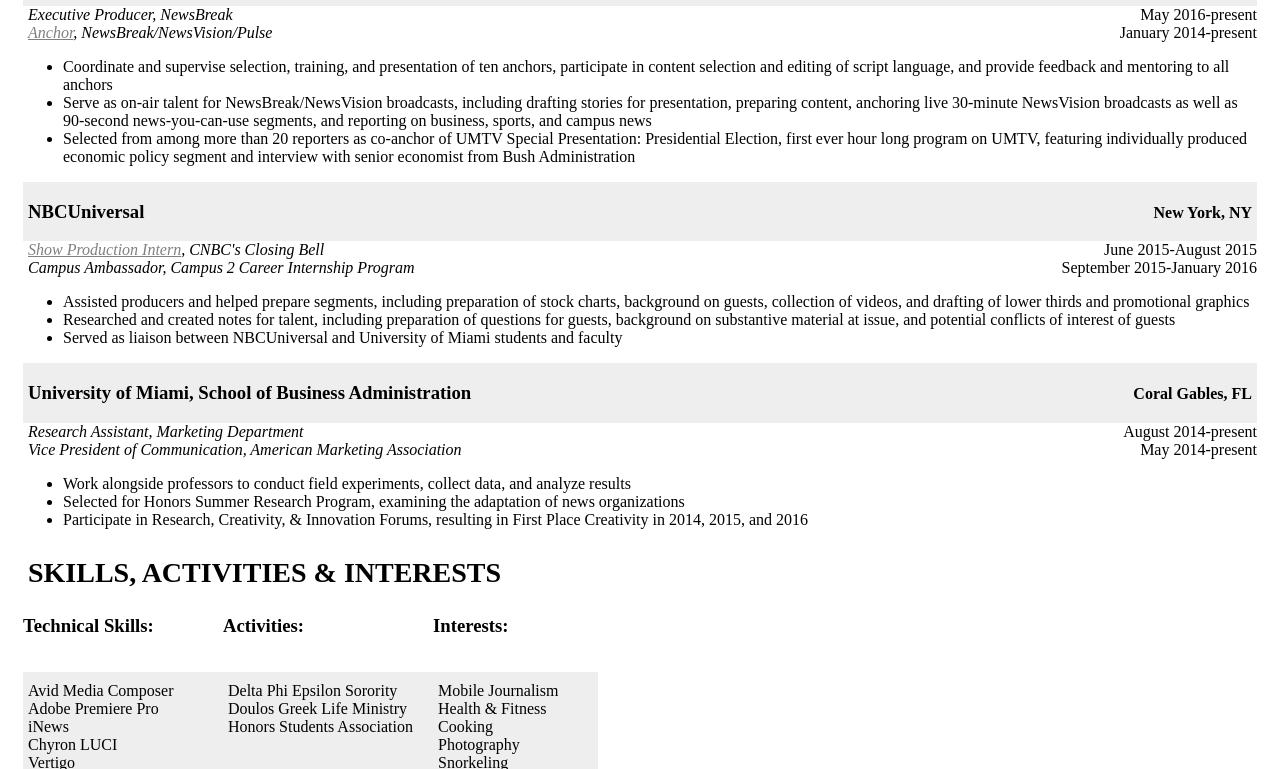
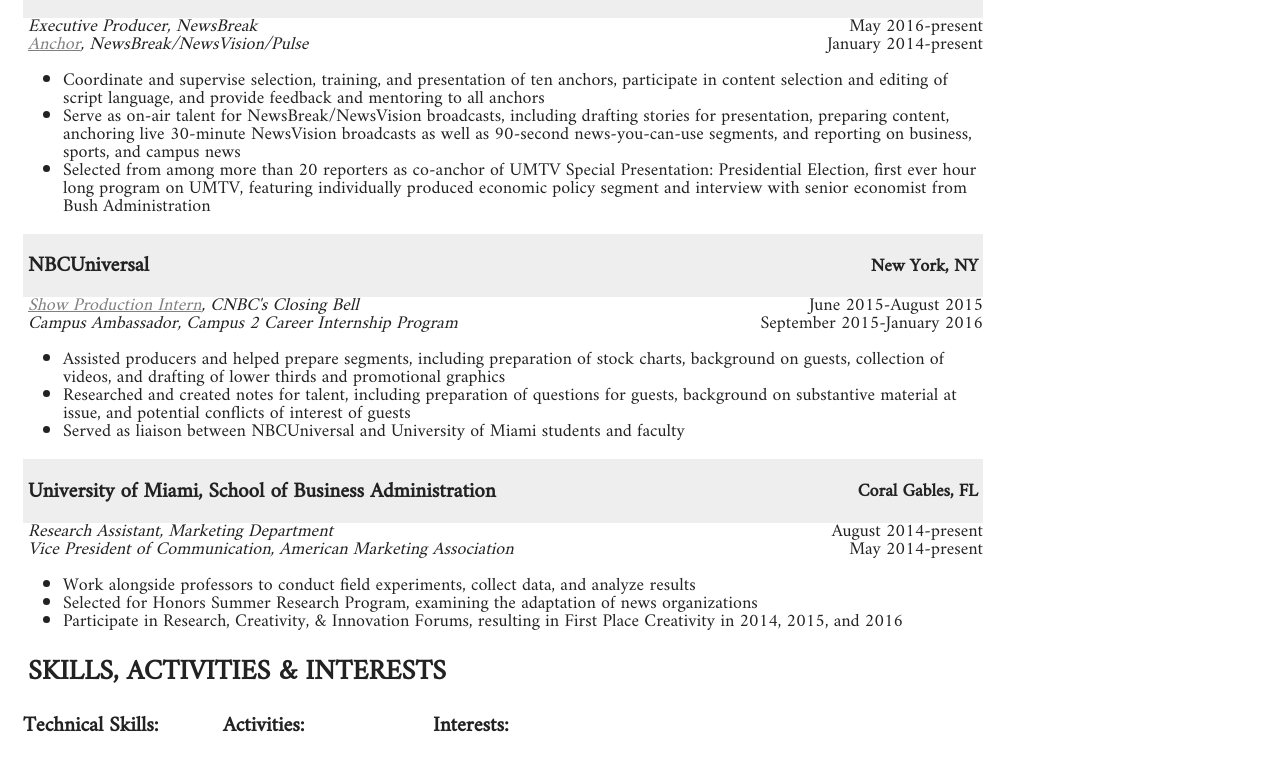
Before and after one commit to katmeyers21/katmeyers21.github.io, a plain HTML site: page resume.html in a window 1280 px wide. Shown: the part 737-1506 px from the top of the page. Drawn offline with Linux system fonts and the light colour scheme.

Commit message:
corrections

```diff
--- a/CSS/style.css
+++ b/CSS/style.css
@@ -1,14 +1,12 @@
-<link href="https://fonts.googleapis.com/css?family=Roboto+Condensed" rel="stylesheet">
-<link href="https://fonts.googleapis.com/css?family=Satisfy" rel="stylesheet">
-
 body{
-  font-size: 14px;
-  font-family: 'Roboto Condensed', sans-serif;
+  font-size: 18px;
+  font-family: 'Amiri', serif;
   color: #222;
   line-height: 1.0;
 }
 
 #container{
+  width: 960px;
   margin: 5px;
   padding: 10px;
 }
@@ -27,7 +25,7 @@
   margin-bottom: 15px;
   padding-bottom: 5px;
   background-color: #eee;
-  font-family: 'Satisfy', cursive;
+  font-family: 'Great Vibes', cursive;
   font-size: 50px;
 }
 
--- a/resume.html
+++ b/resume.html
@@ -1,19 +1,22 @@
 <!DOCTYPE html>
 <html lang="en">
-
   <head>
      <meta charset="utf-8"/>
      <title>Kathryn Meyers</title>
      <link href="css/style.css" rel="stylesheet" />
+     <style>@import url('https://fonts.googleapis.com/css?family=Amiri|Great+Vibes');</style>
+
    </head>
 
   <body>
+
     <div id="container">
 
       <header>
         <div id="picturebox">
           <img src="images/rsz_profilepicture.jpg" alt="Headshot"/>
         </div>
+
         <h1 id="name">Kathryn A. Meyers</h1>
           <ul>
             <li id="address"><strong>Address:</strong> 80 Candlewood Drive</li>
@@ -35,12 +38,16 @@
       <main>
         <section>
           <h2 id="education">Education</h2>
+
           <div id="school"><h3>University of Miami</h3>
+
           <div id="location"><p><strong>Coral Gables, FL</strong></p></div></div>
+
           <div id="degree"><p><em>Bachelor of Science in Business Administration: Marketing</em></p></div>
+
           <div id="degree2"><p><em>Bachelor of Science in Communication: Broadcast Journalism</em></p>
+
           <div id="graddate"><p>May 2017</p></div></div>
-
 
           <ul>
             <li><strong>GPA: </strong> 3.94; <strong>SAT: </strong>2310 (Writing:800)</li>
@@ -54,10 +61,15 @@
 
             <article>
               <div id="company"><h3>University of Miami Television</h3>
+
               <div id="location2"><p><strong>Coral Gables, FL</strong></p></div></div>
+
               <div id="position"><p><em>Executive Producer, NewsBreak</em></p>
+
               <div id="date"><p>May 2016-present</p></div></div>
+
               <div id="position2"><p><em><a href="http://kathrynmeyers.com/broadcast">Anchor</a>, NewsBreak/NewsVision/Pulse</em></p>
+
               <div id="date2"><p>January 2014-present</p></div></div>
 
               <ul>
@@ -69,10 +81,15 @@
 
             <article>
               <div id="company2"><h3>NBCUniversal</h3>
+
               <div id="location3"><p><strong>New York, NY</strong></p></div></div>
+
               <div id="position3"><p><em><a href="https://youtu.be/SlilgSYHvLo">Show Production Intern</a>, CNBC's Closing Bell </em></p>
+
               <div id="date3"><p>June 2015-August 2015</p></div></div>
+
               <div id="position4"><p><em>Campus Ambassador, Campus 2 Career Internship Program </em></p>
+
               <div id="date4"><p>September 2015-January 2016</p></div></div>
 
               <ul>
@@ -84,10 +101,15 @@
 
             <article>
               <div id="company3"><h3>University of Miami, School of Business Administration</h3>
+
               <div id="location4"><p><strong>Coral Gables, FL</strong></p></div></div>
+
               <div id="position5"><p><em>Research Assistant, Marketing Department</em></p>
+
               <div id="date5"><p>August 2014-present</p></div></div>
+
               <div id="position6"><p><em>Vice President of Communication, American Marketing Association </em></p>
+
               <div id="date6"><p>May 2014-present</p></div></div>
 
               <ul>
@@ -103,7 +125,9 @@
 
             <article>
               <div id="tech">
+
                 <h3>Technical Skills:</h3>
+
                 <ul>
                   <li>Avid Media Composer</li>
                   <li>Adobe Premiere Pro</li>
@@ -121,7 +145,9 @@
 
           <article>
               <div id="activities">
+
                 <h3>Activities:</h3>
+
                 <ul>
                   <li>Delta Phi Epsilon Sorority</li>
                   <li>Doulos Greek Life Ministry</li>
@@ -133,6 +159,7 @@
           <article>
             <div id="interests">
               <h3>Interests:</h3>
+
               <ul>
                 <li>Mobile Journalism</li>
                 <li>Health &amp; Fitness</li>
@@ -155,7 +182,6 @@
           </ul>
         </footer>
       </div>
-
     </div>
   </body>
 </html>
```
Lines whose indentation alone changed are shown as unchanged.
